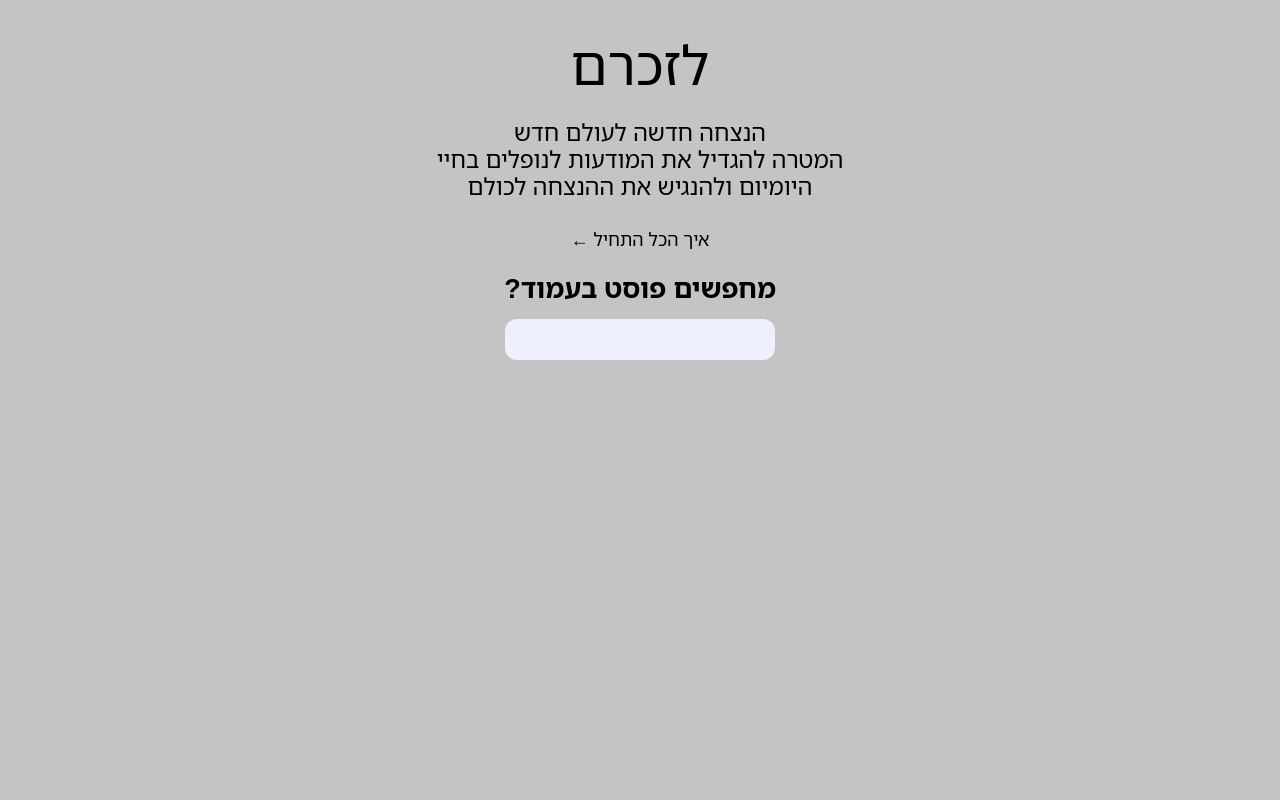
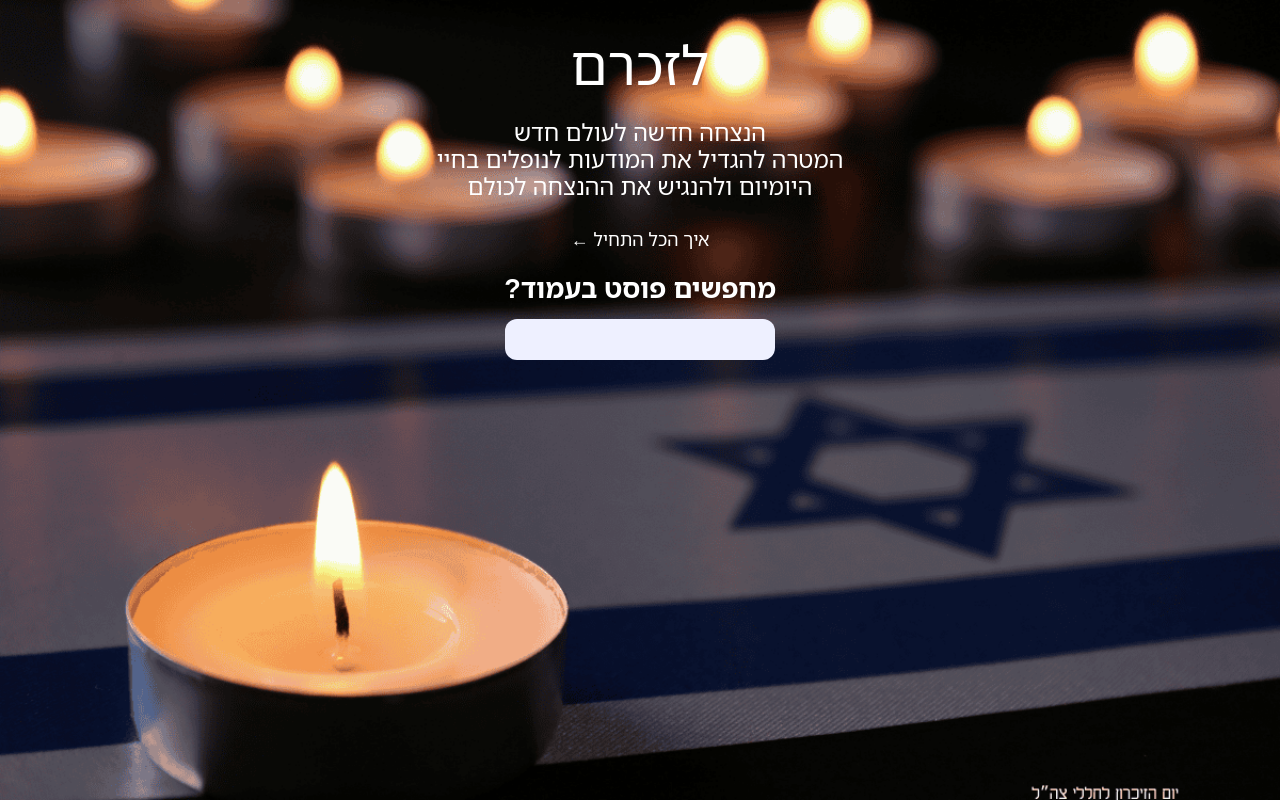
Before and after one commit to RonMordo/lezichram, a React (Vite) app: page / in a window 1280 px wide. Built offline with nearby package versions, Linux system fonts and the light colour scheme.

Commit message:
Added background image.

```diff
--- a/src/styles/global.css
+++ b/src/styles/global.css
@@ -17,7 +17,10 @@ body {
   text-align: center;
   display: flex;
   justify-content: center;
-  background-color: rgb(196, 196, 196);
+  /* background-color: rgb(196, 196, 196); */
+  background-image: url("/src/assets/יום-הזיכרון-לחללי-צהל.png");
+  background-size: cover;
+  background-position: center;
 }
 
 .root {
@@ -33,16 +36,22 @@ body {
   font-size: 3rem;
   font-weight: 500;
   margin-bottom: 1rem;
+  color: white;
 }
 
 .about {
   font-size: 1.3rem;
   line-height: 1.5rem;
   margin-bottom: 1.5rem;
+  color: white;
 }
 
 h2 {
   font-weight: 600;
+}
+
+.searchPage {
+  color: white;
 }
 
 input {
@@ -165,6 +174,7 @@ input {
   font-family: "Noto Sans Hebrew", sans-serif;
   font-size: 1rem;
   cursor: pointer;
+  color: white;
 }
 
 .howItStartedButton button:hover {
@@ -180,7 +190,7 @@ input {
 
 .howItStartedContainer {
   width: 80%;
-  background-color: white;
+  background-color: rgb(255, 255, 255, 0.7);
   display: flex;
   flex-direction: column;
   padding: 1rem;
```
Also changed, not shown: src/assets/יום-הזיכרון-לחללי-צהל.png (added).
